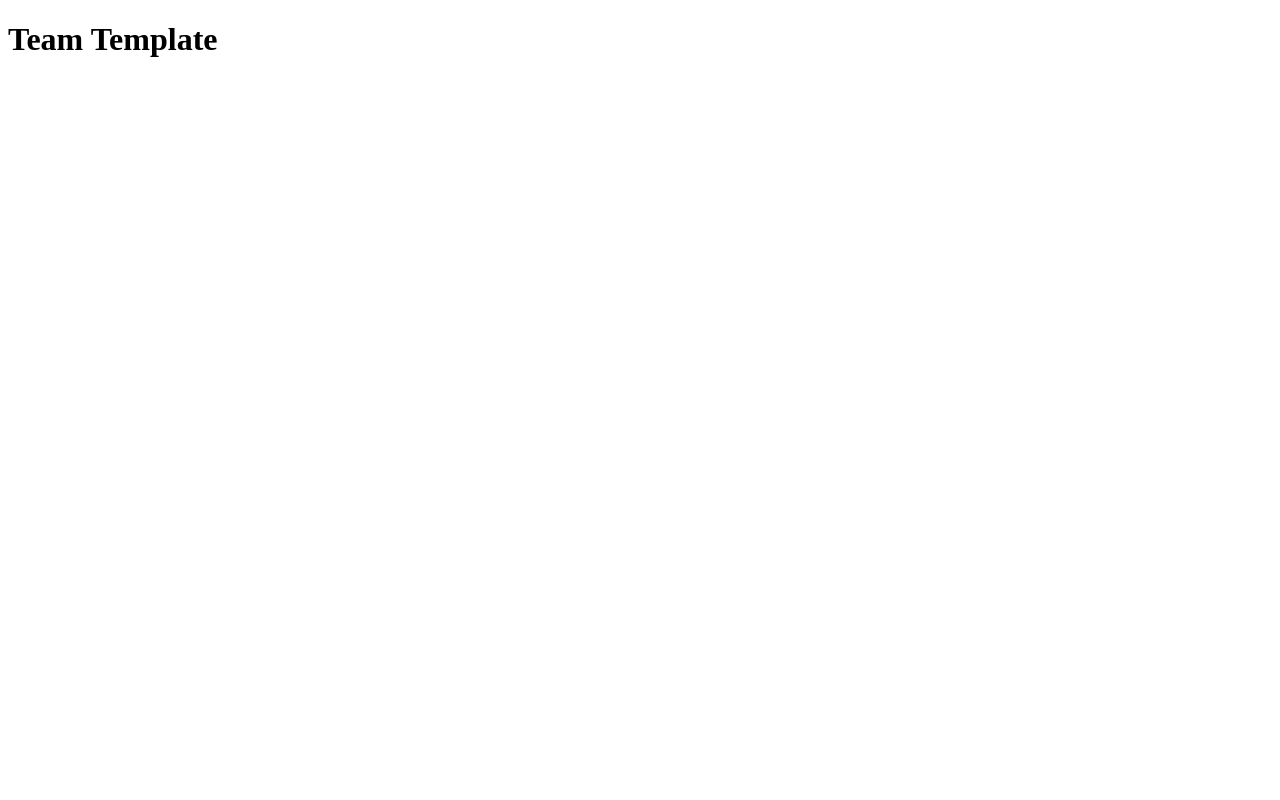
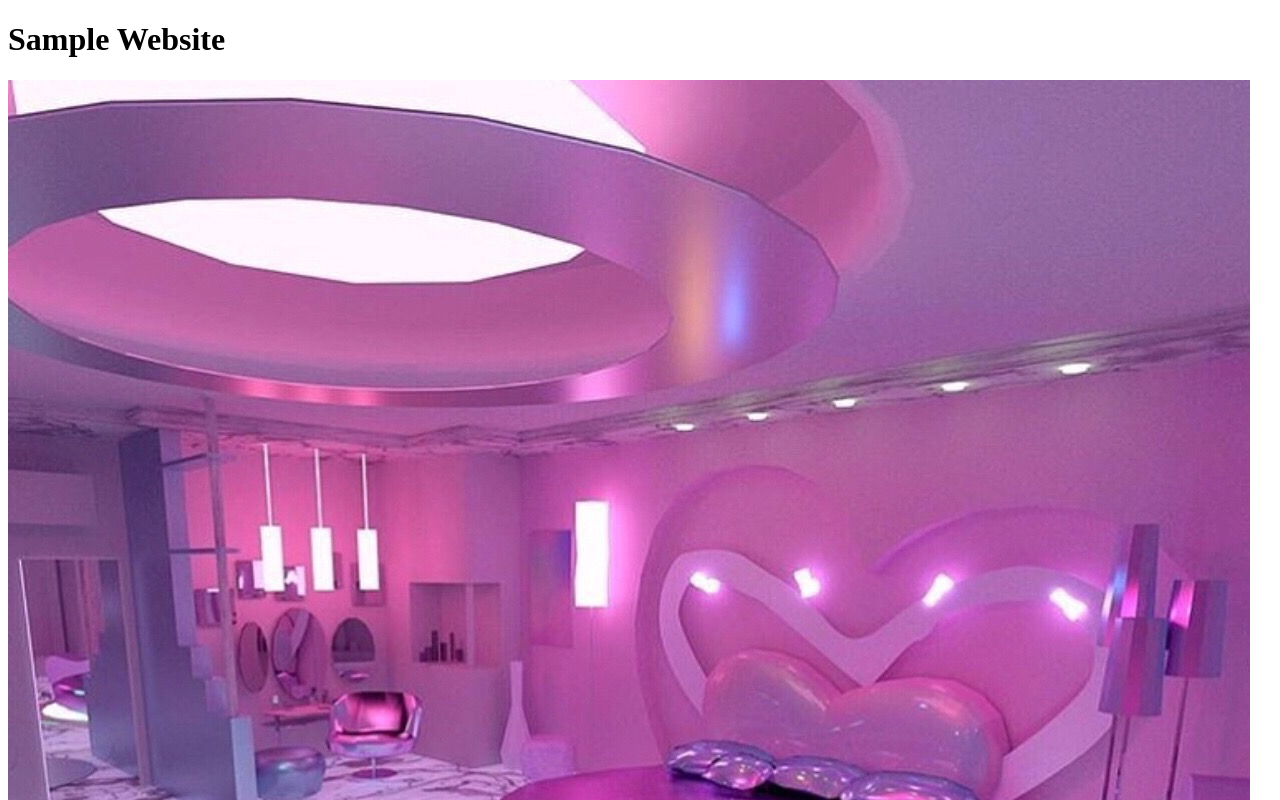
Before and after one commit to nastyareznik/web-project, a plain HTML site: page index.html in a window 1280 px wide. Shown: the top 800 px of the page. Drawn offline with Linux system fonts and the light colour scheme.

Commit message:
Sample html

```diff
--- a/index.html
+++ b/index.html
@@ -4,12 +4,13 @@
     <meta charset="UTF-8">
     <meta http-equiv="X-UA-Compatible" content="IE=edge">
     <meta name="viewport" content="width=device-width, initial-scale=1.0">
-    <title>Document</title>
+    <title>Web project</title>
     <link rel="shortcut icon" href="https://placekitten.com/96/139" type="image/x-icon">
 </head>
 <body>
     <header>
-        <h1>Team Template</h1>
+        <h1>Sample Website</h1>
+        <img src="img/pink-room.jpg" alt="Pink Room">
     </header>
     <main>
 
```
Also changed, not shown: img/pink-room.jpg (added).
